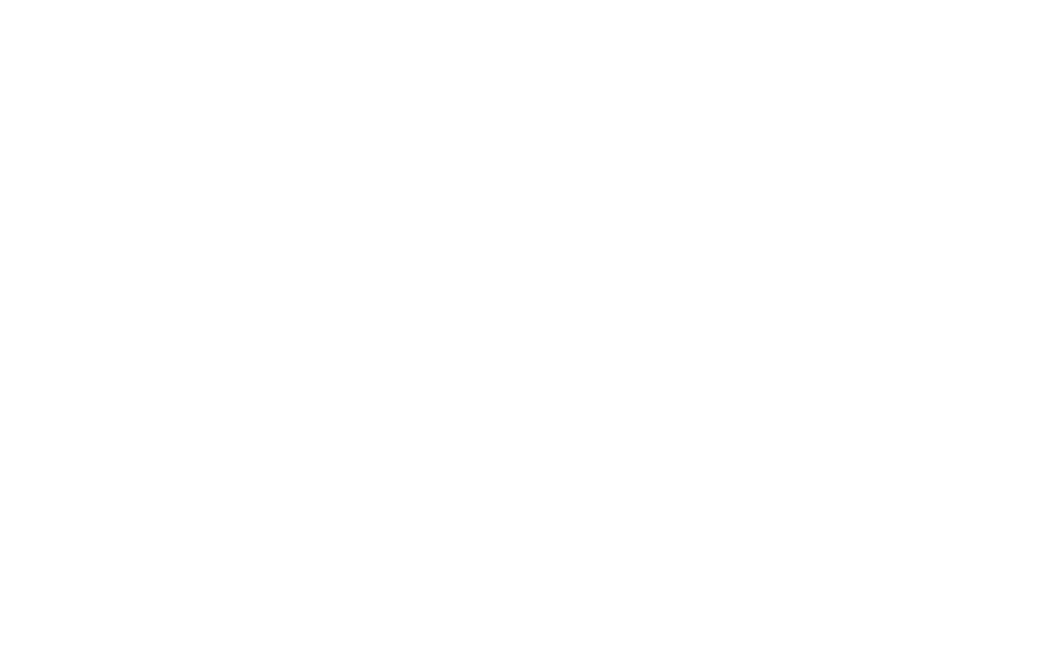
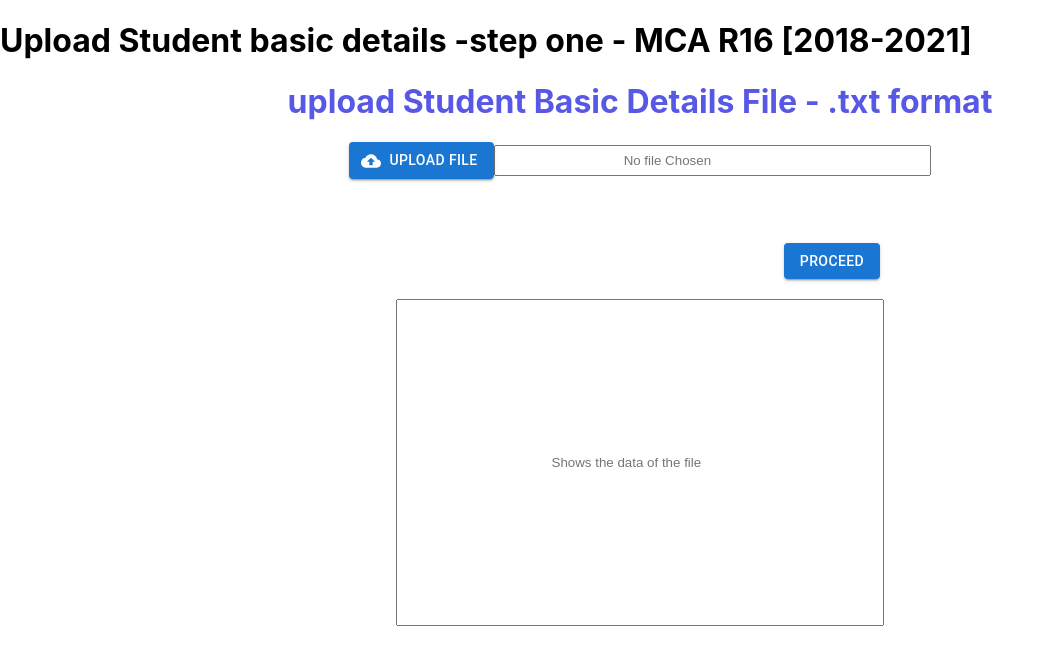
Before and after one commit to JNTUGV-Examination-Cell/ExaminationCell-frontend, a React (Create React App) app: page /admin/batches/managebatches/uploadstudents in a window 1280 px wide. Before the commit this address had no page. Shown: the top 664 px of the page, without its empty margins (0-1053 px from the left). Built offline with nearby package versions, Linux system fonts and the light colour scheme.

Commit message:
Batches sub pages

```diff
--- a/package.json
+++ b/package.json
@@ -6,6 +6,7 @@
   "dependencies": {
     "@emotion/react": "^11.11.1",
     "@emotion/styled": "^11.11.0",
+    "@mui/icons-material": "^5.14.9",
     "@mui/material": "^5.14.7",
     "@mui/styled-engine-sc": "^5.14.7",
     "@testing-library/jest-dom": "^5.17.0",
--- a/src/Application.js
+++ b/src/Application.js
@@ -4,11 +4,15 @@
 import Home from "./components/Home/Home";
 import Random from "./components/Home/Random";
 import Batchesmain from "./components/Batches/Batchesmain";
+import ManageBatches from "./components/Batches/BatchesSubPages/ManageBatches";
+import UploadStudentDetails from "./components/Batches/BatchesSubPages/UploadStudentDetails";
 
 const Application = () => {
   return (
     <div>
       <Routes>
+        <Route path="/admin/batches/managebatches/uploadstudents" element={<UploadStudentDetails />} />
+        <Route path="/admin/batches/managebatches" element={<ManageBatches />} />
         <Route path="/admin/batches" element={<Batchesmain />} />
         <Route path="/home" element={<Home />} />
         <Route path="/random" element={<Random />} />
--- /dev/null
+++ b/src/components/Batches/BatchesSubPages/ManageBatches.js
@@ -0,0 +1,20 @@
+import React from "react";
+import Stack from '@mui/material/Stack';
+import Button from '@mui/material/Button';
+
+const ManageBatches = () =>{
+    return(
+        <div>
+            <div>
+                <h1>Manage Batch - MCA R16 [2018-2021]</h1>
+                <Stack spacing={2} direction="row">
+                <Button variant="contained">New Admission</Button>
+                <Button variant="contained">Bulk Admissions</Button>
+                <Button variant="contained">Free Setup</Button>
+                </Stack>
+            </div>
+        </div>
+    );
+}
+
+export default ManageBatches;
--- /dev/null
+++ b/src/components/Batches/BatchesSubPages/UploadStudentDetails.js
@@ -0,0 +1,41 @@
+import * as React from 'react';
+import './bulkadmissions.css'
+import { styled } from '@mui/material/styles';
+import Button from '@mui/material/Button';
+import CloudUploadIcon from '@mui/icons-material/CloudUpload';
+
+const VisuallyHiddenInput = styled('input')({
+    clip: 'rect(0 0 0 0)',
+    clipPath: 'inset(50%)',
+    height: 1,
+    overflow: 'hidden',
+    position: 'absolute',
+    bottom: 0,
+    left: 0,
+    whiteSpace: 'nowrap',
+    width: 1,
+  });
+export default function UploadStudentDetails(){
+  return (
+  <div>
+    <div>
+      <h1>Upload Student basic details -step one - MCA R16 [2018-2021]</h1>
+      <div className="bulkadmissionsupload">
+        <h1 className="head">upload Student Basic Details File - .txt format</h1>
+        <Button component="label" variant="contained" startIcon={<CloudUploadIcon />}>
+         Upload file
+        <VisuallyHiddenInput type="file" />
+        </Button>
+        <input type='text' id="filled-basic" placeholder="No file Chosen" variant="outlined" className='textchoose'/>
+        <div className='buttonproceed'>
+        <Button variant='contained'>Proceed</Button>
+        </div>
+        <br />
+        <div className='textshow'>
+        <input type='text' id="filled-choosen" placeholder="Shows the data of the file" variant="outlined" className='textfill'/>
+        </div>
+      </div>
+    </div>
+  </div>
+  )
+};
--- /dev/null
+++ b/src/components/Batches/BatchesSubPages/bulkadmissions.css
@@ -0,0 +1,17 @@
+.bulkadmissionsupload{
+    text-align: center;
+    align-items: center;
+}
+.head{
+    color: rgb(88, 88, 230);
+}
+.buttonproceed{
+    padding-top: 5%;
+    padding-left : 30% ;
+}
+.textchoose{
+    padding: 0.5% 10%;
+}
+.textfill{
+    padding: 12% 12%;
+}
--- a/src/components/Batches/Boxdata.js
+++ b/src/components/Batches/Boxdata.js
@@ -1,6 +1,7 @@
 import { Component } from 'react';
 import Records from './example.json'
 import './Batchesmain.css'
+import { Link } from 'react-router-dom';
 export class Boxdata extends Component {
   render() {
     return (
@@ -13,7 +14,7 @@
                 <div className='Batchnumber'>{record.batch}</div>
                 <div className='Batchregulation'>{record.reg}</div>
                 <hr style={{width:"80%",border:'0.3px solid #9BA5B7'}}/>
-                <button className='Batchbutton'>Manage</button>
+                <Link to="/admin/batches/managebatches"><button className='Batchbutton'>Manage</button></Link>
                 <button className='Batchbutton2'>Years and Terms</button>
               </div>
             )
```
Also changed, not shown: 1 other file (tests, documents, lock files or other folders).
